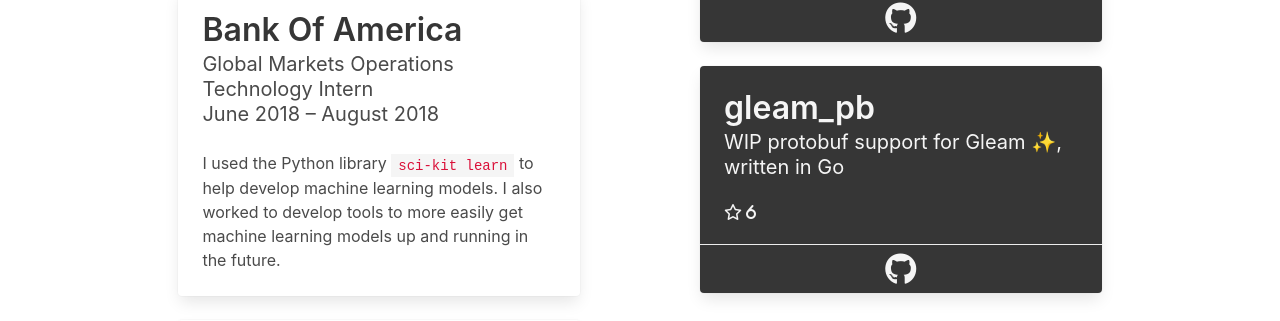
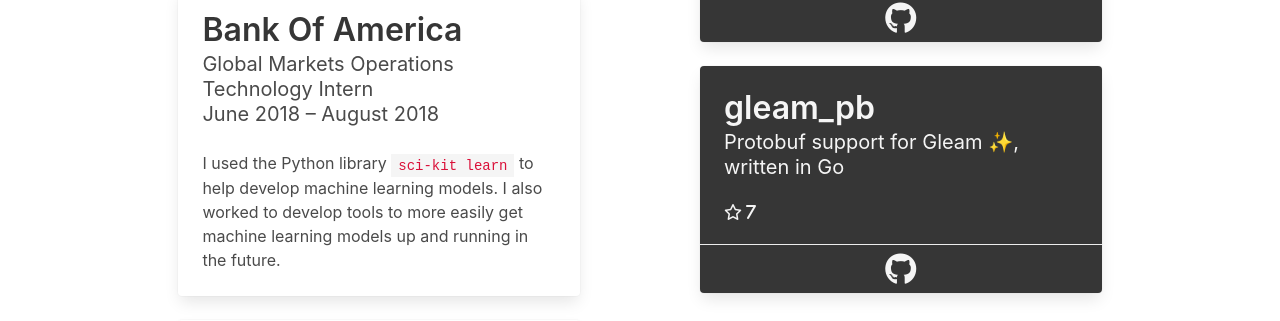
Before and after one commit to bwireman/bwireman.github.io, a Jekyll site: the page built from index.md, in a window 1280 px wide. Shown: the part 1735-2056 px from the top of the page. Built offline with Jekyll 4.4.1, drawn with Linux system fonts in a browser that asks for light colours; our own code applies the rules of GitHub Pages for plain Markdown files.

Commit message:
update gleam_pb card

```diff
--- a/_layouts/default.html
+++ b/_layouts/default.html
@@ -261,9 +261,9 @@
               gleam_pb
             </p>
             <p class="subtitle">
-              WIP protobuf support for Gleam ✨, written in Go
+              Protobuf support for Gleam ✨, written in Go
             </p>
-            <i class="far fa-star"> 6</i>
+            <i class="far fa-star"> 7</i>
           </div>
           <footer class="card-footer">
             <a href="https://github.com/bwireman/gleam_pb" class="card-footer-item">
```
